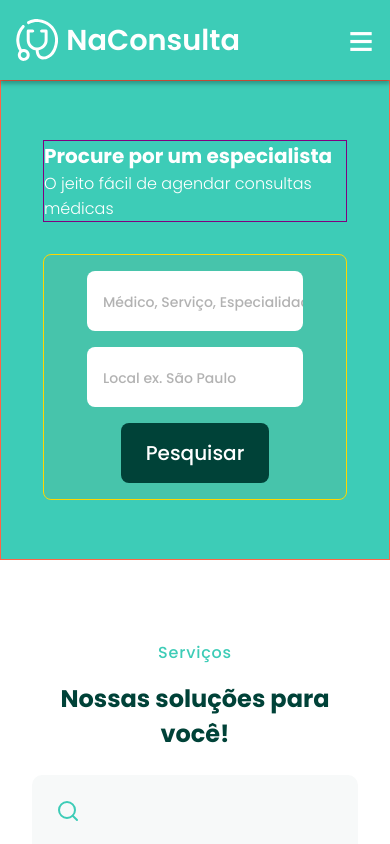
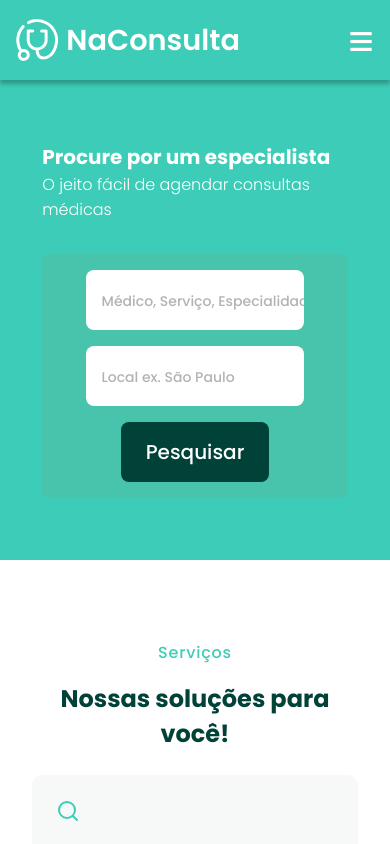
Before and after one commit to Achette/Na_Consulta_NEXT, a Next.js app: page / in a window 390 px wide. Shown: the top 844 px of the page. Built offline with nearby package versions, Linux system fonts and the light colour scheme.

Commit message:
refact/task-0012: ajusta CSS para responsividade

```diff
--- a/src/components/SearchHeader/styles.ts
+++ b/src/components/SearchHeader/styles.ts
@@ -6,8 +6,9 @@ export const HeaderSearchContainer = styled.div`
   background-color: ${(props) => props.theme['green-300']};
   margin-top: 5rem;
   padding: 5rem 0.25rem;
-  border: 1px solid tomato;
   color: ${(props) => props.theme.white};
+  position: relative;
+  z-index: -1;
 
   @media (max-width: 1200px) {
     display: flex;
@@ -31,7 +32,6 @@ export const HeaderSearchContainer = styled.div`
 export const HeadingContainer = styled.div`
   width: 80%;
   text-align: start;
-  border: 1px solid purple;
 
   @media (min-width: 768px) {
     margin-top: 3rem;
@@ -44,6 +44,8 @@ export const HeadingContainer = styled.div`
 
   @media (min-width: 1400px) {
     margin-left: -20rem;
+    position: relative;
+    z-index: 1;
   }
 `
 
@@ -68,7 +70,6 @@ export const HeaderSearchParagraph = styled.p`
 `
 
 export const InputSearchContainer = styled.div`
-  border: 1px solid gold;
   width: 80%;
   border-radius: 0.5rem;
   background: #47c4ab;
@@ -87,6 +88,8 @@ export const InputSearchContainer = styled.div`
   @media (min-width: 1400px) {
     margin-left: -20rem;
     justify-content: center;
+    position: relative;
+    z-index: 1;
   }
 `
 
@@ -114,14 +117,14 @@ export const Input = styled.input`
 
 export const ImageContainer = styled.div`
   width: min-content;
-  border: 1px solid orange;
   position: relative;
-  margin-top: -25rem;
+
   z-index: 0;
 
   img {
     position: relative;
-    z-index: -1;
+    margin-top: -16rem;
+    right: -28rem;
   }
 
   @media (max-width: 1400px) {
```
